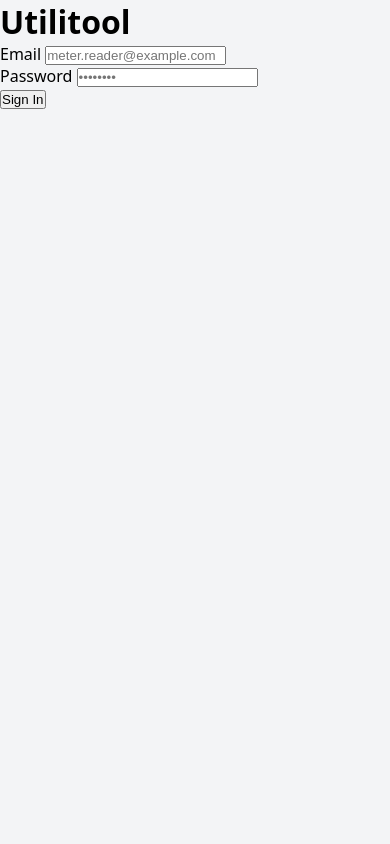
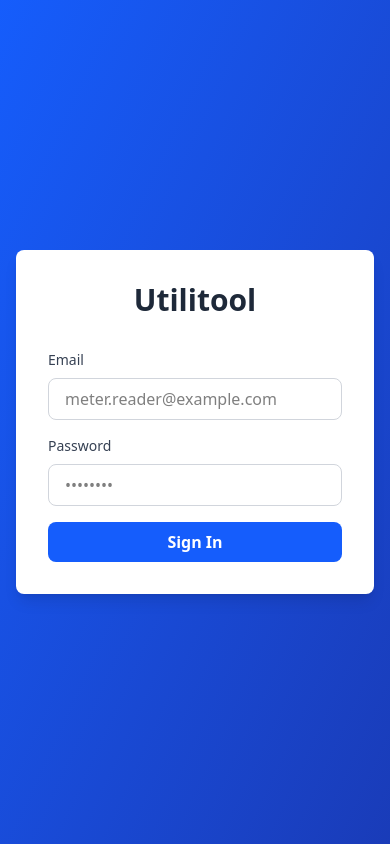
Before and after one commit to Shinitaii/utilitool, a Svelte app in the folder mobile/: page / in a window 390 px wide. Built offline with nearby package versions, Linux system fonts and the light colour scheme; no server answers.

Commit message:
fix(mobile): update to Tailwind v4 with @tailwindcss/postcss

```diff
--- /dev/null
+++ b/mobile/postcss.config.js
@@ -0,0 +1,5 @@
+export default {
+  plugins: {
+    '@tailwindcss/postcss': {}
+  }
+};
--- a/mobile/src/global.css
+++ b/mobile/src/global.css
@@ -1,15 +1,4 @@
-* {
-  margin: 0;
-  padding: 0;
-  box-sizing: border-box;
-}
-
-body {
-  margin: 0;
-  padding: 0;
-  font-family: system-ui, -apple-system, sans-serif;
-  background-color: #f3f4f6;
-}
+@import "tailwindcss";
 
 html, body, #app {
   width: 100%;
```
